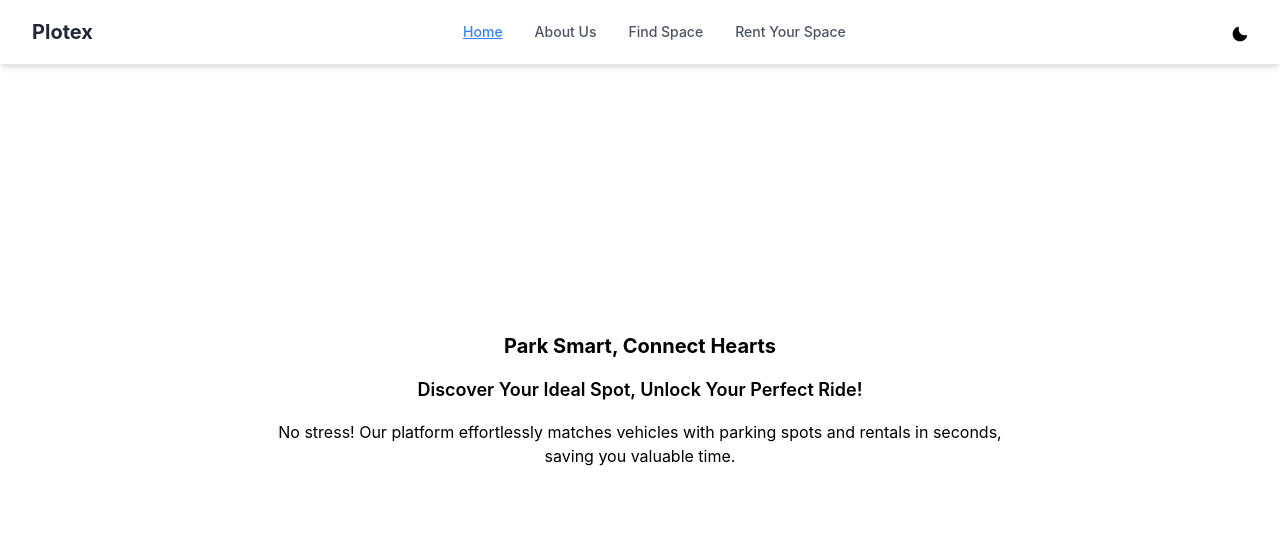
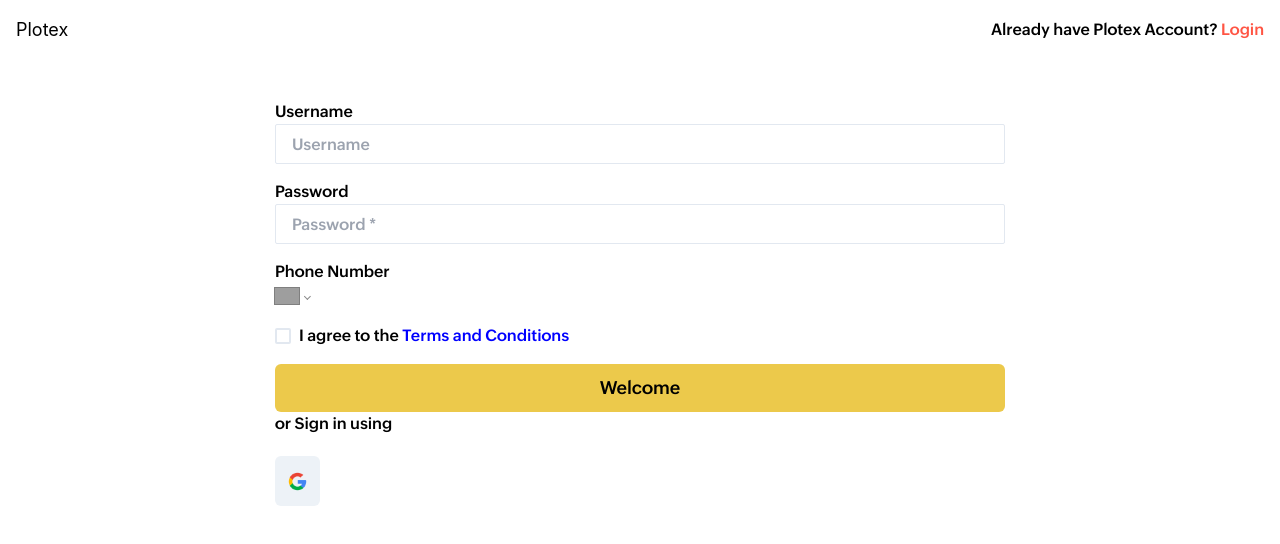
Before and after one commit to kalviumcommunity/S42_DhanaRooban_Capstone_Plotex, a React (Vite) app in the folder frontend/vite-project/: page /sign in a window 1280 px wide. Shown: the top 544 px of the page. Built offline with nearby package versions, Linux system fonts and the light colour scheme; grey boxes are pictures that could not be loaded; a web font is replaced by a local one.

Commit message:
added-Logo-for tabs

```diff
--- a/frontend/vite-project/index.html
+++ b/frontend/vite-project/index.html
@@ -2,7 +2,7 @@
 <html lang="en">
   <head>
     <meta charset="UTF-8" />
-    <link rel="icon" type="image/svg+xml" href="/vite.svg" />
+    <link rel="icon" href="./src/assets/Images/Logo.png" />
     <meta name="viewport" content="width=device-width, initial-scale=1.0" />
     <title>Plotex</title>
   </head>
--- a/frontend/vite-project/src/App.jsx
+++ b/frontend/vite-project/src/App.jsx
@@ -1,35 +1,22 @@
+// App.jsx
 import React from "react";
-import {
-  BrowserRouter as Router,
-  Route,
-  Routes,
-  Navigate,
-} from "react-router-dom";
-import './index.css';
-
-import MainPage from "./Pages/Mainpage.jsx";
+import { BrowserRouter as Router, Route, Routes, Navigate } from "react-router-dom";
+import "./index.css";
+import MainPage from "./Pages/mainpage";
+import SignUpForm from "./Pages/Sign"
+import LoginUpForm from "./Pages/Login";
+import Weclome from "./Pages/Weclome";
 function App() {
   return (
-    <>
-<MainPage/>
-    </>
-
-
-);
+    <Router>
+      <Routes>
+        <Route path="/" element={<MainPage />} />
+        <Route path="/login" element={<LoginUpForm />} />
+        <Route path="/sign" element={<SignUpForm />} />
+        <Route path="/home" element={<Weclome />} />
+      </Routes>
+    </Router>
+  );
 }
 
 export default App;
-// <Router>
-//   <Routes>
-//     {/* <Route path="/sign" element={<Sign />} />
-//     <Route path="/login" element={<Login />} />
-//     <Route path="/home" element={<Home />} />
-//     <Route path="/welcome" element={<Welcome />} />
-//     <Route path="/about" element={<AboutUs />} />
-//     <Route path="/find-space" element={<FindSpace />} />
-//     <Route path="/rent-space" element={<RentSpace />} />
-//     <Route path="/map/" element={<BasicMap />} />
-//     <Route path="/" element={<Navigate to="/login" />} />
-//     <Route path="/RentForm" element={<RentForm />} /> */}
-//   </Routes>
-// </Router>
--- a/frontend/vite-project/src/Pages/AboutUs.jsx
+++ b/frontend/vite-project/src/Pages/AboutUs.jsx
@@ -1,7 +1,6 @@
 import React from "react";
 
 import { Box, Text, VStack, useBreakpointValue } from "@chakra-ui/react";
-// import Navbar from "../components/Navbar";
 
 
 function AboutUs() {
@@ -9,7 +8,7 @@
   const titleFontSize = useBreakpointValue({ base: "lg", md: "xl" });
   return (
     <>
-    {/* <Navbar /> */}
+
     <Box id ="about"
         display="flex"
         justifyContent="center"
--- a/frontend/vite-project/src/Pages/Login.jsx
+++ b/frontend/vite-project/src/Pages/Login.jsx
@@ -37,7 +37,7 @@
 import { useNavigate } from "react-router-dom";
 
 
-function SignUpForm() {
+function LoginUpForm() {
   const { handleGoogleSignIn} = ServicesFunctions();
   const [isHovered, setIsHovered] = useState(false);
   const [otp, setOtp] = useState("");
@@ -98,9 +98,9 @@
         alignItems="center"
         position="absolute"
       >
-        <Text fontSize="lg">pLoTeX</Text>
+        <Text fontSize="lg">Plotex</Text>
         <Text className="regular" color="black">
-          Have a  Account?{" "}
+          Create your new plotex Account{" "}
           <Link as="span" color="#f54" className="Semibold">
             <NavLink to="/sign">SIGNIN</NavLink>
           </Link>
@@ -210,4 +210,4 @@
   );
 }
 
-export default SignUpForm;
+export default LoginUpForm;
--- a/frontend/vite-project/src/Pages/Mainpage.jsx
+++ b/frontend/vite-project/src/Pages/Mainpage.jsx
@@ -4,9 +4,12 @@
 import Home from "./Home"
 import RentYourSpace from "./RentYourSpace"
 import FindSpace from './FindSpace'
+import Login from "./Login"
+// import Sign from "./Sign"
 function MainPage() {
   return (
     <div>
+
         <Home/>
       <AboutUs/>
       <FindSpace/>
--- a/frontend/vite-project/src/Pages/Sign.jsx
+++ b/frontend/vite-project/src/Pages/Sign.jsx
@@ -18,11 +18,6 @@
 import "../App.css";
 import { NavLink } from "react-router-dom";
 import Google from "../assets/Images/SignPage/Google.png";
-
-
-
-
-
 import PhoneInput from "react-phone-number-input";
 import "react-phone-number-input/style.css";
 import { Toaster } from "react-hot-toast";
@@ -31,6 +26,8 @@
 import StoreCookies from "js-cookie";
 
 import { useNavigate } from "react-router-dom";
+
+
 function SignUpForm() {
   const [isHovered, setIsHovered] = useState(false);
   const { handleGoogleSignIn} = ServicesFunctions();
@@ -93,9 +90,9 @@
         alignItems="center"
         position="absolute"
       >
-        <Text fontSize="lg">pLoTeX</Text>
+        <Text fontSize="lg">Plotex</Text>
         <Text className="regular" color="black">
-          Have a Dhana Account?{" "}
+          Already have Plotex Account?{" "}
           <Link as="span" color="#f54" className="Semibold">
             <NavLink to="/login">Login</NavLink>
           </Link>
```
